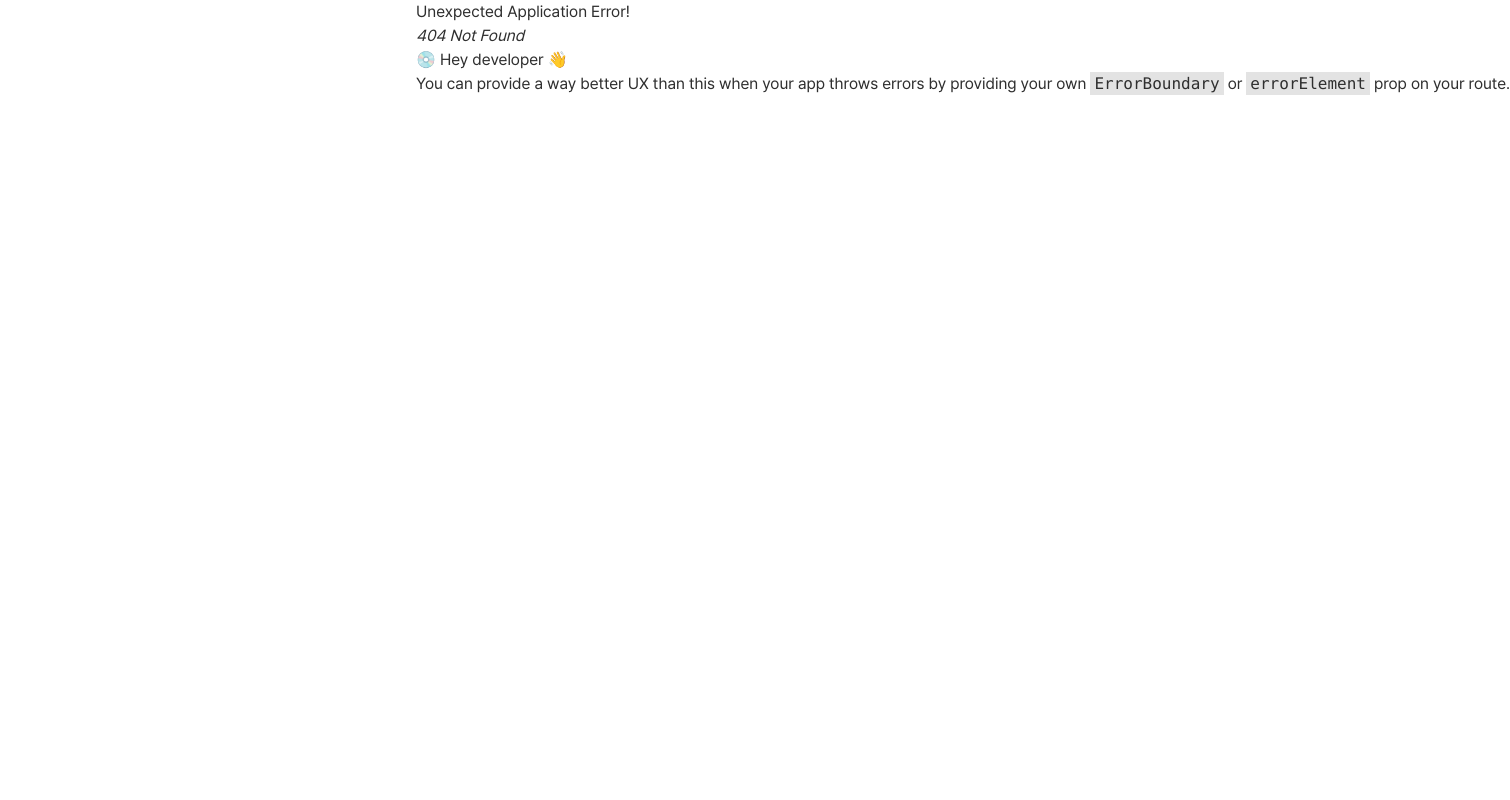
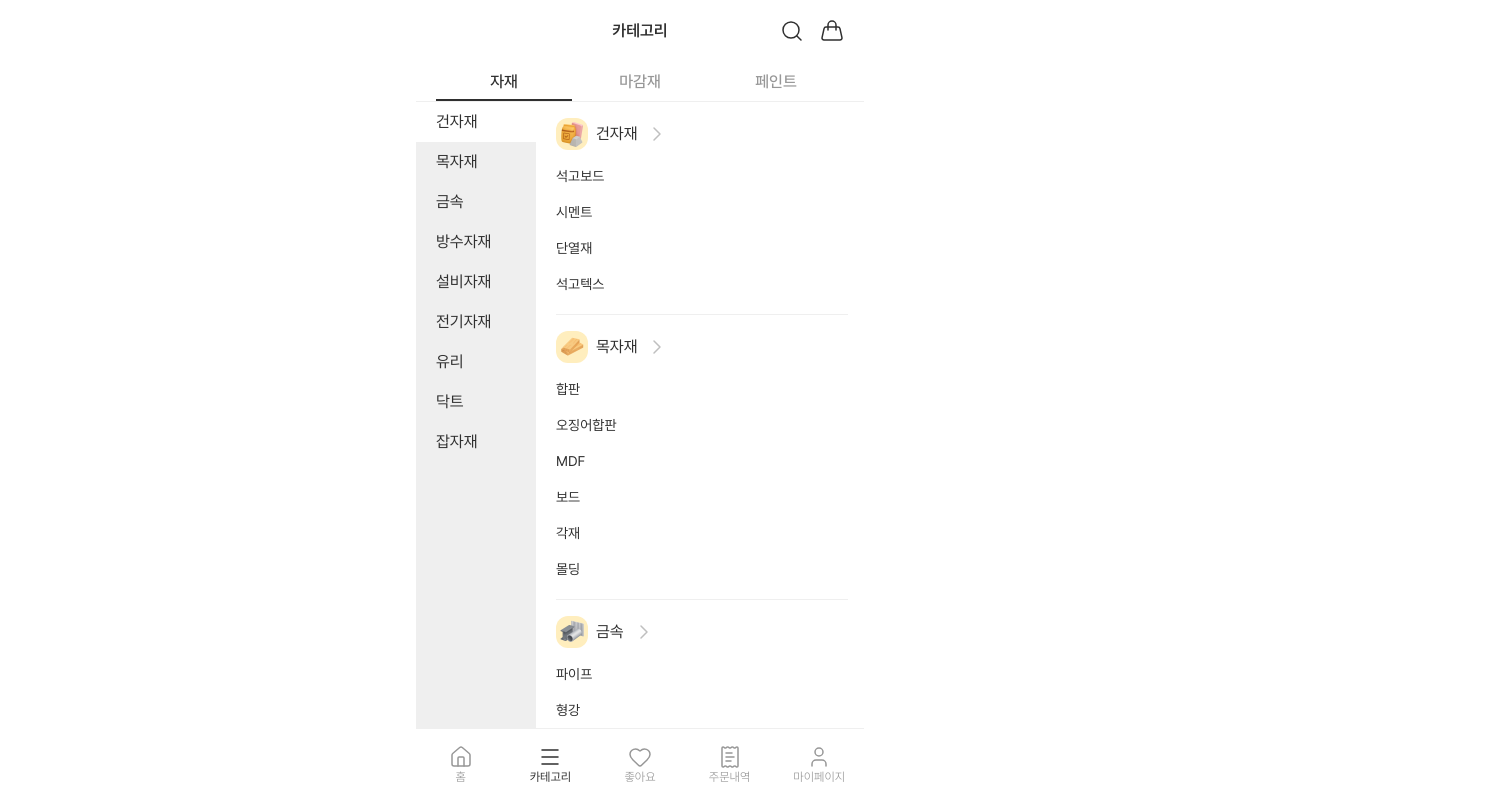
Before and after one commit to jit-da/Frontend, a React (Vite) app: page /category in a window 1280 px wide. Before the commit this address had no page. Shown: the top 800 px of the page, 1510 px wide, since content can reach past the window. Built offline with nearby package versions, Linux system fonts and the light colour scheme.

Commit message:
feat: Category 페이지 퍼블리싱

```diff
--- a/src/routes/index.tsx
+++ b/src/routes/index.tsx
@@ -6,6 +6,7 @@ import Mypage from "./pages/Mypage";
 import Material from "./pages/Material";
 import MainLayout from "./layouts/MainLayout";
 import Login from "./pages/Login";
+import Category from "./pages/Category";
 
 const router = createBrowserRouter([
     {
@@ -13,6 +14,7 @@ const router = createBrowserRouter([
         Component: MainLayout,
         children: [
             { index: true, element: <Home /> },
+            { path: "category", element: <Category /> },
             { path: "like", element: <Like /> },
             { path: "receipt", element: <Receipt /> },
             { path: "mypage", element: <Mypage /> },
--- /dev/null
+++ b/src/routes/pages/Category.tsx
@@ -0,0 +1,51 @@
+import CategoryBox from "@/components/category/CategoryBox";
+import CategoryList from "@/components/category/CategoryList";
+import Header from "@/components/common/Header";
+import Tab from "@/components/receipt/Tab";
+import { useEffect, useRef, useState } from "react";
+import { MATERIAL_CATEGORY } from "@/constants/home";
+import TopButton from "@/components/common/TopButton";
+
+export default function Category() {
+    const [tab, setTab] = useState<string>("자재");
+    const [category, setCategory] = useState<string>(
+        MATERIAL_CATEGORY[1].middle_category
+    );
+    const categoryRefs = useRef<Record<string, HTMLLIElement | null>>({});
+
+    useEffect(() => {
+        const target = categoryRefs.current[category];
+
+        target?.scrollIntoView({
+            behavior: "smooth",
+            block: "start",
+        });
+    }, [category]);
+
+    return (
+        <>
+            <Header search cart white>
+                카테고리
+            </Header>
+            <Tab
+                tabList={["자재", "마감재", "페인트"]}
+                select={tab}
+                setSelect={setTab}
+                className="fixed top-15.5"
+            />
+            <CategoryList select={category} setSelect={setCategory} />
+            <ul className="ml-30 mt-25.5 pb-16 flex flex-col pt-2">
+                {MATERIAL_CATEGORY.slice(1).map((v, i) => (
+                    <CategoryBox
+                        key={i}
+                        category={v}
+                        ref={(el) => {
+                            categoryRefs.current[v.middle_category] = el;
+                        }}
+                    />
+                ))}
+            </ul>
+            <TopButton />
+        </>
+    );
+}
```
